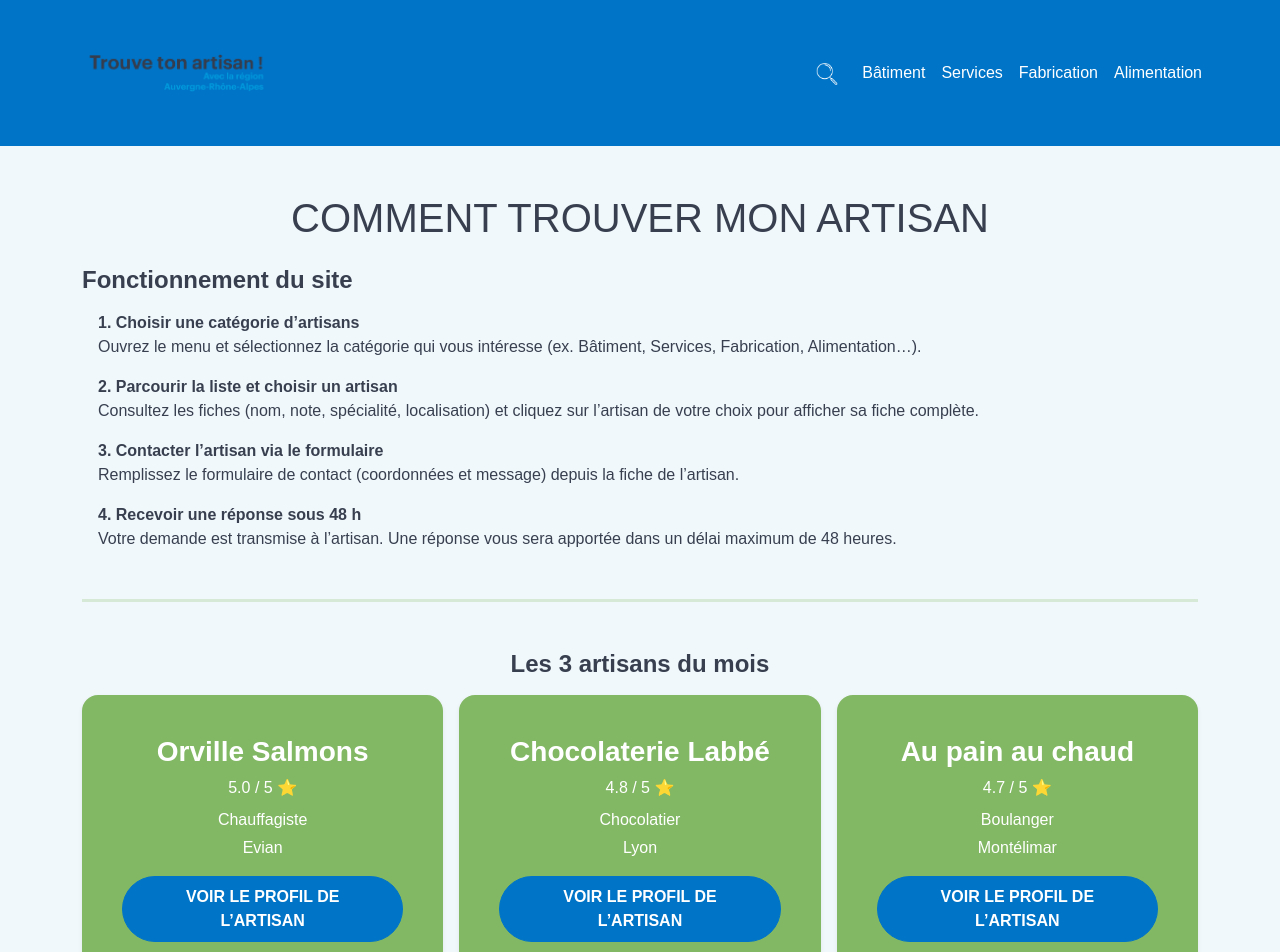
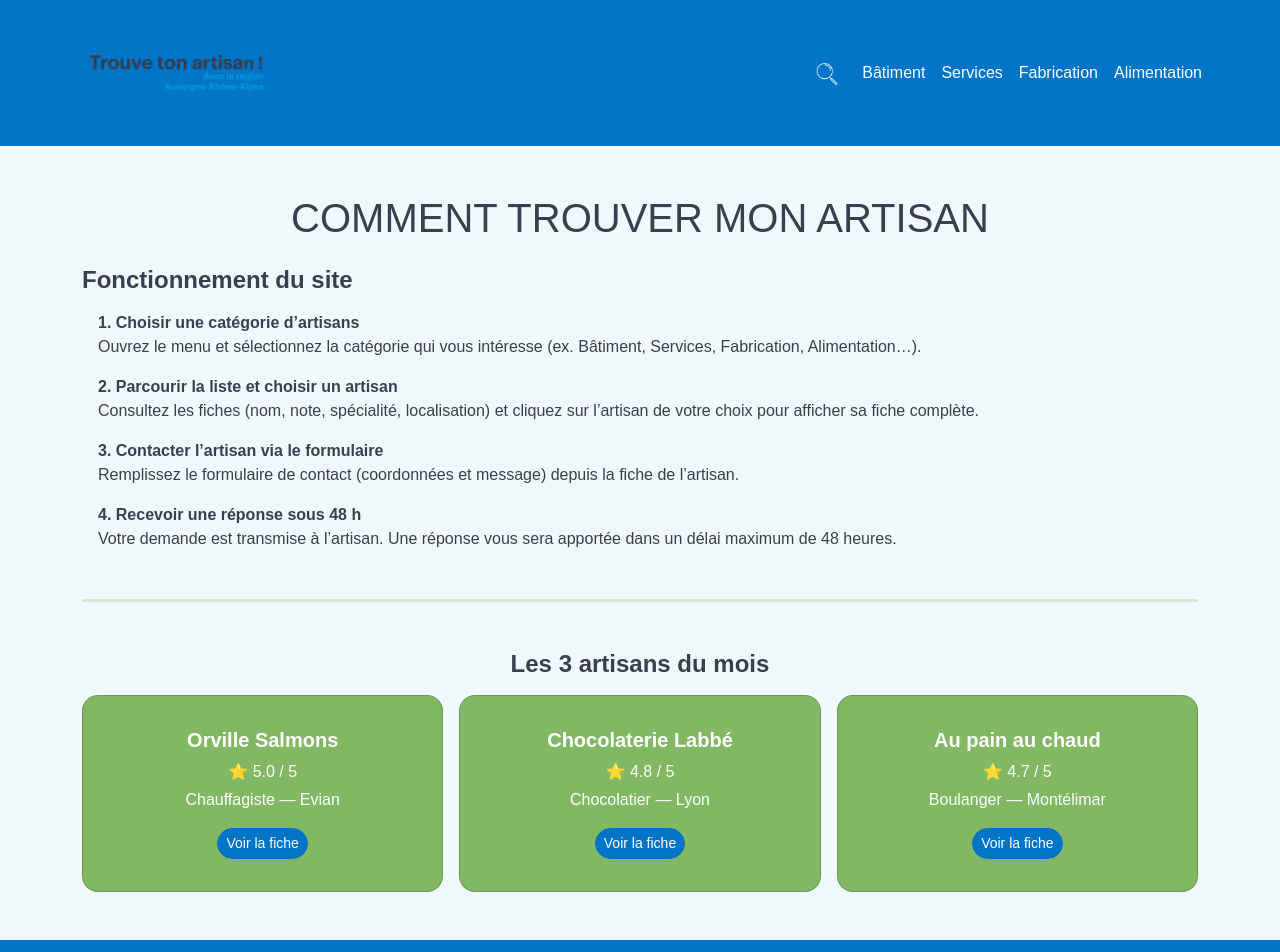
Before and after one commit to AngieGit09/AngieGit09-Devoir-8-plateforme-artisan, a React (Create React App) app in the folder frontend/: page / in a window 1280 px wide. Shown: the top 952 px of the page. Built offline with nearby package versions, Linux system fonts and the light colour scheme; no server answers.

Commit message:
maj CardArtisanDuMois

```diff
--- a/frontend/src/components/CardArtisanDuMois.jsx
+++ b/frontend/src/components/CardArtisanDuMois.jsx
@@ -2,8 +2,9 @@ import PropTypes from "prop-types";
 import { Link } from "react-router-dom";
 
 /**
- * Carte "artisan du mois" — affichage compact avec style Bootstrap
+ * Carte "artisans du mois" — mise en avant
  */
+
 export default function FeaturedArtisanCard({
   id,
   nom,
@@ -11,31 +12,29 @@ export default function FeaturedArtisanCard({
   specialite,
   localisation,
 }) {
-  const noteFmt = Number(note || 0).toFixed(1);
+  // Formatage de la note
+  const noteFmt = Number(note ?? 0).toFixed(1);
 
   return (
-    <article className="card text-center p-4 shadow-sm bg-success text-white border-0 rounded-4">
+    <article className="artisan bg-success text-white card text-center p-3 h-100">
       <div className="card-body">
         {/* Nom */}
-        <h3 className="card-title fw-bold">{nom}</h3>
+        <h3 className="card-title h5 mb-2">{nom}</h3>
 
-        {/* Note : 4.5 / 5 ⭐ */}
-        <div className="my-2">
-          {noteFmt} / 5 <span className="text-warning">⭐</span>
-        </div>
+        {/* Note affichée avec étoile */}
+        <p className="mb-1">⭐ {noteFmt} / 5</p>
 
-        {/* Spécialité */}
-        <p className="mb-1">{specialite}</p>
+        {/* Spécialité + Localisation */}
+        <p className="text-white mb-3">
+          {specialite} — {localisation}
+        </p>
 
-        {/* Localisation */}
-        <p className="mb-3">{localisation}</p>
-
-        {/* Bouton vers fiche artisan */}
+        {/* Bouton voir la fiche */}
         <Link
-          to={`/fiche-artisans/${id}`}
-          className="btn btn-primary text-uppercase fw-bold px-4 py-2 rounded-pill"
+          to={`/fiche-artisans/${id}`} // ✅ Correction ici : ajout du "s"
+          className="btn btn-primary btn-sm rounded-pill"
         >
-          Voir le profil de l’artisan
+          Voir la fiche
         </Link>
       </div>
     </article>
```
